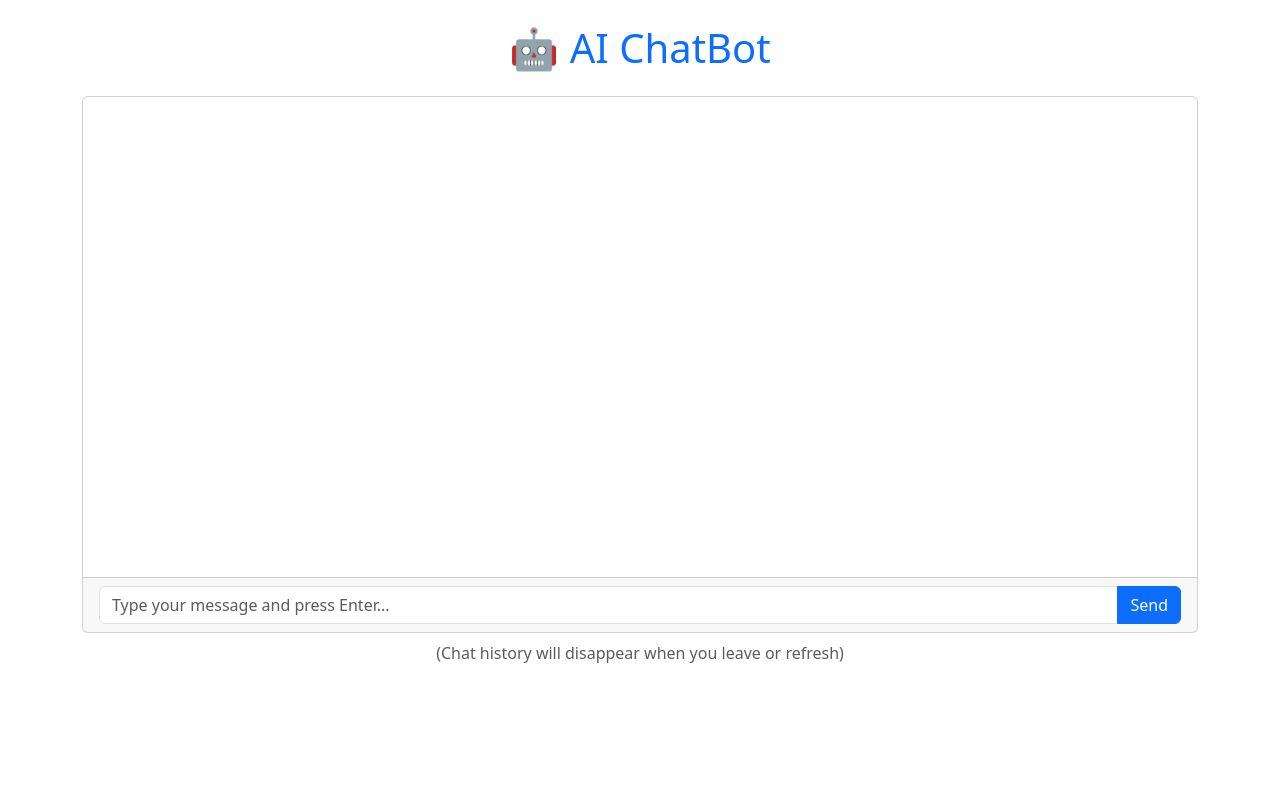
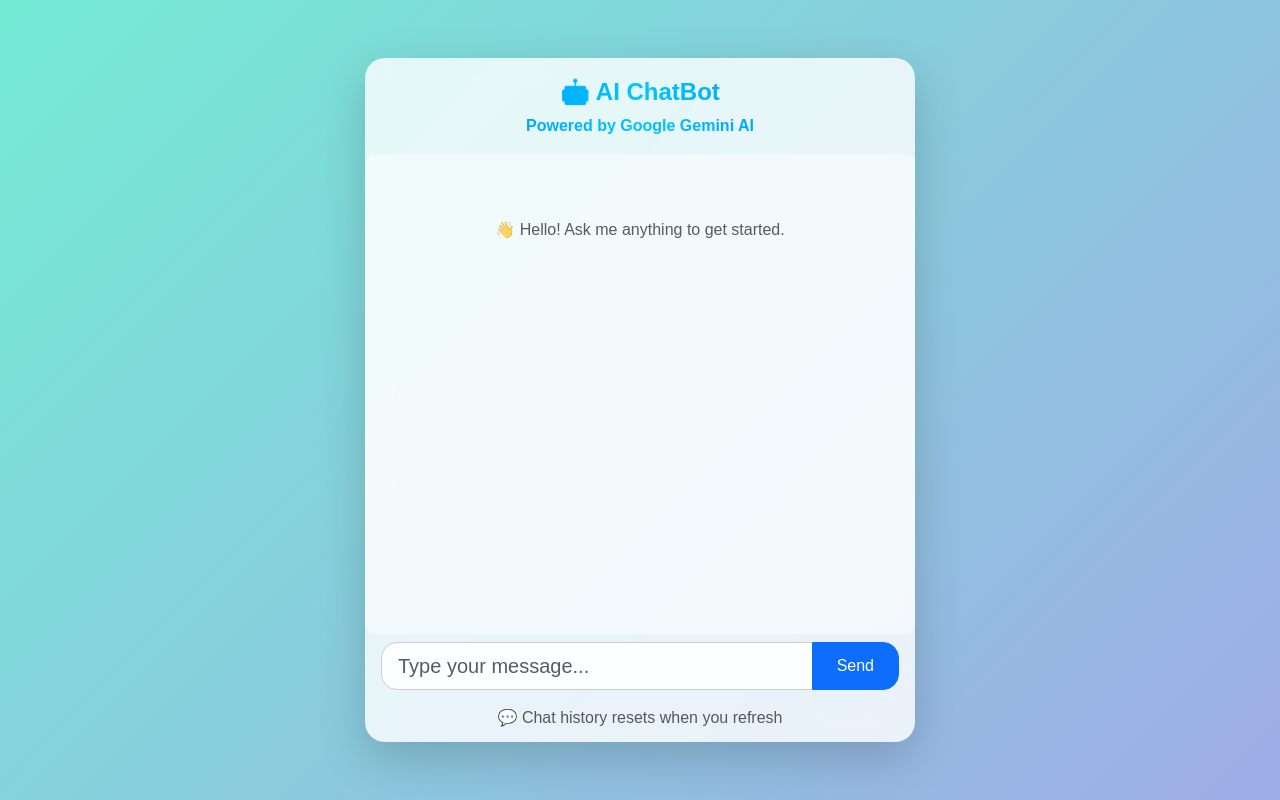
Before and after one commit to Abdul-Kalam0/AI-ChatBot, a React (Vite) app in the folder client/: page / in a window 1280 px wide. Built offline with nearby package versions, Linux system fonts and the light colour scheme.

Commit message:
style: Refined UI for a more modern, smooth, and user-friendly experience

```diff
--- a/client/index.html
+++ b/client/index.html
@@ -2,7 +2,7 @@
 <html lang="en">
   <head>
     <meta charset="UTF-8" />
-    <link rel="icon" type="image/svg+xml" href="/vite.svg" />
+    <link rel="icon" type="image/svg+xml" href="/client/src/assets/AI ChatBot Logo on Blue Background.png" />
     <meta name="viewport" content="width=device-width, initial-scale=1.0" />
     <title>AI-ChatBot</title>
   </head>
--- a/client/src/App.jsx
+++ b/client/src/App.jsx
@@ -1,101 +1,3 @@
-// import { useState } from "react";
-// import axios from "axios";
-// import "bootstrap/dist/css/bootstrap.min.css";
-
-// function App() {
-//   const [messages, setMessages] = useState([]);
-//   const [input, setInput] = useState("");
-//   const [loading, setLoading] = useState(false);
-
-//   const sendMessage = async () => {
-//     const text = input.trim();
-//     if (!text) return;
-
-//     // Add user message immediately
-//     const userMsg = {
-//       role: "user",
-//       content: text,
-//       time: new Date().toISOString(),
-//     };
-//     setMessages((prev) => [...prev, userMsg]);
-//     setInput("");
-//     setLoading(true);
-
-//     try {
-//       const response = await axios.post(
-//         "http://localhost:3000/api/chat",
-//         { message: text },
-//         {
-//           headers: { "Content-Type": "application/json" },
-//           timeout: 30000,
-//         }
-//       );
-
-//       // Extract bot reply
-//       const botReply =
-//         response.data?.chat?.botMessage || "No reply received from server.";
-
-//       // Add bot message
-//       setMessages((prev) => [
-//         ...prev,
-//         { role: "assistant", content: botReply },
-//       ]);
-//     } catch (error) {
-//       console.error("Error:", error);
-//       setMessages((prev) => [
-//         ...prev,
-//         {
-//           role: "assistant",
-//           content:
-//             "⚠️ Something went wrong. Please check your connection or backend.",
-//         },
-//       ]);
-//     } finally {
-//       setLoading(false);
-//     }
-//   };
-
-//   const handleKeyDown = (e) => {
-//     if (e.key === "Enter" && !e.shiftKey) {
-//       e.preventDefault();
-//       sendMessage();
-//     }
-//   };
-
-//   return (
-//     <>
-//       <h1>AI ChatBot</h1>
-
-//       {/* Display chat messages */}
-//       <div>
-//         {messages.map((msg, index) => (
-//           <p key={index}>
-//             <strong>{msg.role === "user" ? "You" : "Bot"}:</strong>{" "}
-//             {msg.content}
-//           </p>
-//         ))}
-//         {loading && <p>Bot is typing...</p>}
-//       </div>
-
-//       {/* Input and send button */}
-//       <div>
-//         <input
-//           type="text"
-//           placeholder="Type your message and press Enter..."
-//           value={input}
-//           onChange={(e) => setInput(e.target.value)}
-//           onKeyDown={handleKeyDown}
-//         />
-//         <button onClick={sendMessage} disabled={loading}>
-//           Send
-//         </button>
-//       </div>
-//     </>
-//   );
-// }
-
-// export default App;
-
 import { useState } from "react";
 import axios from "axios";
 import "bootstrap/dist/css/bootstrap.min.css";
@@ -130,7 +32,7 @@ function App() {
       );
 
       const botReply =
-        response.data?.chat?.botMessage || "No reply received from server.";
+        response.data?.chat?.botMessage || "🤖 Sorry, I didn’t catch that.";
 
       setMessages((prev) => [
         ...prev,
@@ -143,7 +45,7 @@ function App() {
         {
           role: "assistant",
           content:
-            "⚠️ Something went wrong. Please check your connection or backend.",
+            "⚠️ Oops! Something went wrong. Please check your internet or backend.",
         },
       ]);
     } finally {
@@ -159,61 +61,148 @@ function App() {
   };
 
   return (
-    <div className="container py-4">
-      <h1 className="text-center mb-4 text-primary">🤖 AI ChatBot</h1>
+    <div
+      className="min-vh-100 d-flex align-items-center justify-content-center"
+      style={{
+        background: "linear-gradient(135deg, #74ebd5 0%, #9face6 100%)",
+        fontFamily: "'Poppins', sans-serif",
+      }}
+    >
+      <div
+        className="card shadow-lg border-0"
+        style={{
+          width: "95%",
+          maxWidth: "550px",
+          borderRadius: "20px",
+          backdropFilter: "blur(12px)",
+          background: "rgba(255, 255, 255, 0.8)",
+        }}
+      >
+        <div
+          className="card-header text-center fw-bold fs-4 py-3"
+          style={{
+            background: "linear-gradient(90deg, #007bff, #00c6ff, #007bff)",
+            WebkitBackgroundClip: "text",
+            WebkitTextFillColor: "transparent",
+            borderBottom: "none",
+          }}
+        >
+          🤖 AI ChatBot
+          <p className="text-muted fs-6 mt-1 mb-0">
+            Powered by Google Gemini AI
+          </p>
+        </div>
 
-      <div className="card">
-        <div className="card-body overflow-auto" style={{ height: "60vh" }}>
+        <div
+          className="card-body overflow-auto"
+          style={{
+            height: "60vh",
+            backgroundColor: "rgba(255,255,255,0.5)",
+            borderRadius: "10px",
+          }}
+        >
+          {messages.length === 0 && (
+            <p className="text-center text-muted mt-5">
+              👋 Hello! Ask me anything to get started.
+            </p>
+          )}
+
           {messages.map((msg, index) => (
             <div
               key={index}
-              className={`d-flex mb-2 ${
+              className={`d-flex mb-3 ${
                 msg.role === "user"
                   ? "justify-content-end"
                   : "justify-content-start"
               }`}
             >
               <div
-                className={`p-2 rounded ${
-                  msg.role === "user" ? "bg-primary text-white" : "bg-light"
+                className={`p-3 rounded-4 shadow-sm ${
+                  msg.role === "user"
+                    ? "bg-primary text-white"
+                    : "bg-light text-dark"
                 }`}
-                style={{ maxWidth: "75%" }}
+                style={{
+                  maxWidth: "75%",
+                  transition: "all 0.3s ease-in-out",
+                }}
               >
-                <strong>{msg.role === "user" ? "You" : "Bot"}:</strong>{" "}
                 <ReactMarkdown>{msg.content}</ReactMarkdown>
               </div>
             </div>
           ))}
+
           {loading && (
-            <p className="text-muted text-center">Bot is typing...</p>
+            <div className="d-flex justify-content-start mb-3">
+              <div
+                className="p-3 rounded-4 bg-light text-secondary d-flex align-items-center"
+                style={{ maxWidth: "60%" }}
+              >
+                <span className="me-2">Bot is typing</span>
+                <div className="typing-dots">
+                  <span className="dot"></span>
+                  <span className="dot"></span>
+                  <span className="dot"></span>
+                </div>
+              </div>
+            </div>
           )}
         </div>
 
-        {/* Input */}
-        <div className="card-footer">
+        <div className="card-footer bg-transparent border-0">
           <div className="input-group">
             <input
               type="text"
-              className="form-control"
-              placeholder="Type your message and press Enter..."
+              className="form-control form-control-lg rounded-start-4"
+              placeholder="Type your message..."
               value={input}
               onChange={(e) => setInput(e.target.value)}
               onKeyDown={handleKeyDown}
+              disabled={loading}
+              style={{
+                background: "rgba(255,255,255,0.9)",
+                border: "1px solid #ccc",
+              }}
             />
             <button
-              className="btn btn-primary"
+              className="btn btn-primary rounded-end-4 px-4"
               onClick={sendMessage}
               disabled={loading}
             >
-              Send
+              {loading ? "..." : "Send"}
             </button>
           </div>
+          <p className="text-center text-muted mt-3 mb-1 fs-6">
+            💬 Chat history resets when you refresh
+          </p>
         </div>
       </div>
 
-      <p className="text-center text-muted mt-2">
-        (Chat history will disappear when you leave or refresh)
-      </p>
+      {/* Inline typing animation style */}
+      <style>{`
+        .typing-dots {
+          display: inline-flex;
+          align-items: center;
+        }
+        .typing-dots .dot {
+          width: 6px;
+          height: 6px;
+          margin: 0 2px;
+          background-color: #aaa;
+          border-radius: 50%;
+          animation: blink 1.4s infinite both;
+        }
+        .typing-dots .dot:nth-child(2) {
+          animation-delay: 0.2s;
+        }
+        .typing-dots .dot:nth-child(3) {
+          animation-delay: 0.4s;
+        }
+        @keyframes blink {
+          0%, 80%, 100% { opacity: 0; }
+          40% { opacity: 1; }
+        }
+      `}</style>
     </div>
   );
 }
```
Also changed, not shown: client/src/assets/AI ChatBot Logo on Blue Background.png (added).
